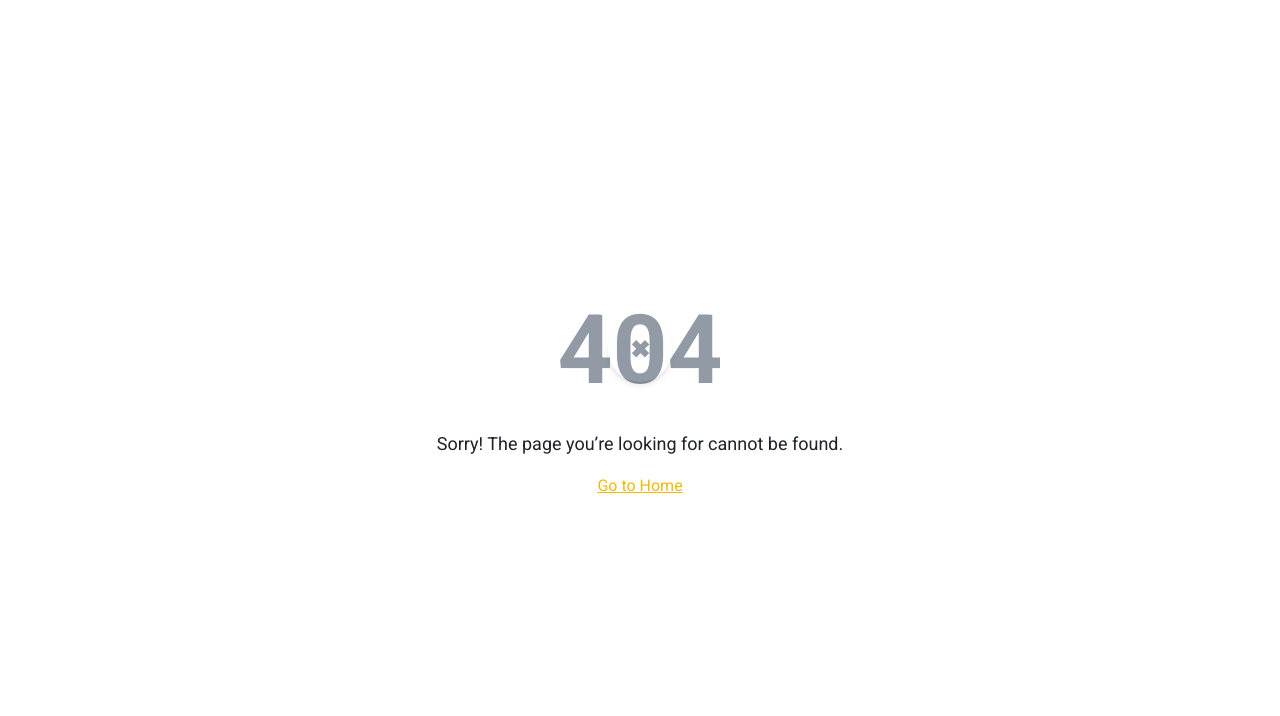
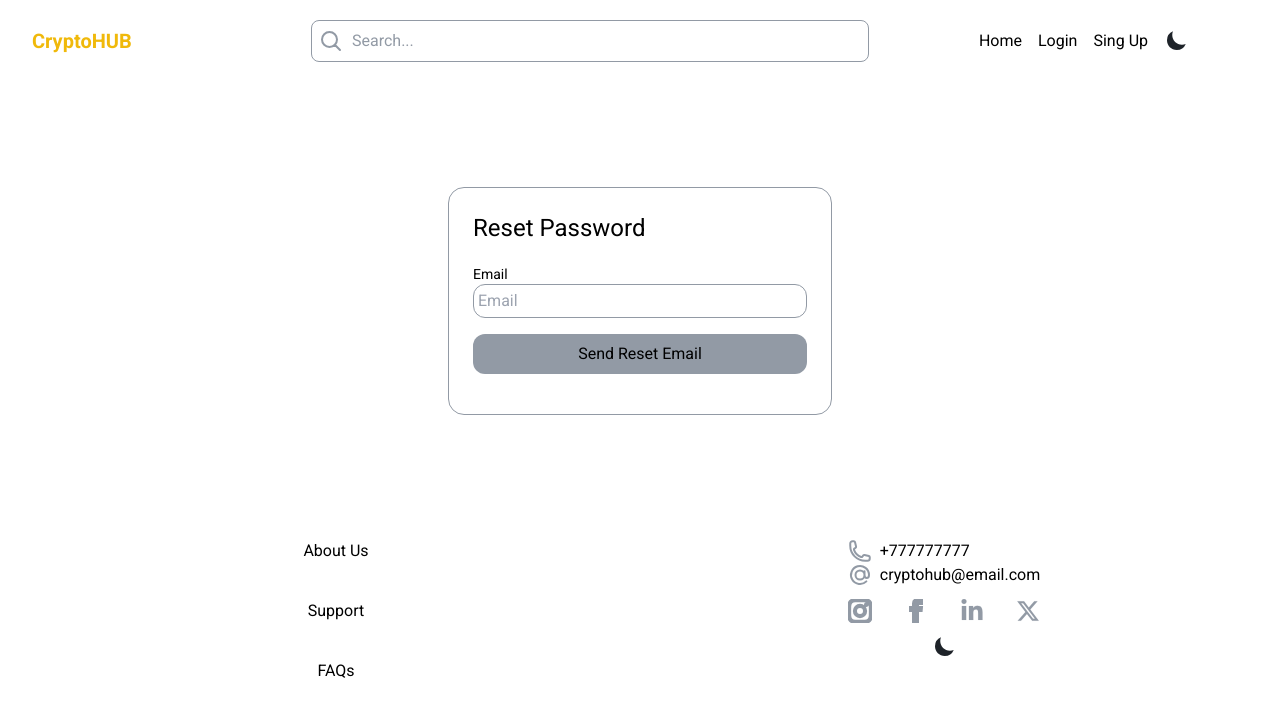
Before and after one commit to AlexMoskalyk/cryptohub, a React (Vite) app: page /reset-password in a window 1280 px wide. Before the commit this address had no page. Shown: the top 716 px of the page. Built offline with nearby package versions, Linux system fonts and the light colour scheme.

Commit message:
add password reset

```diff
--- a/src/App.tsx
+++ b/src/App.tsx
@@ -7,16 +7,17 @@ import RegisterPage from "./pages/RegisterPage";
 import LoginPage from "./pages/LoginPage";
 import NotFoundPage from "./pages/NotFoundPage";
 import PrivateLayout from "./layouts/PrivateLayout";
+import ResetPasswordPage from "./pages/ResetPasswordPage";
 
 function App() {
   return (
     <Routes>
       <Route path="/" element={<PublicLayout />}>
         <Route index element={<HomePage />} />
-        <Route path="user" element={<UserPage />} />
+        <Route path="reset-password" element={<ResetPasswordPage />} />
         <Route path="login" element={<LoginPage />} />
         <Route path="register" element={<RegisterPage />} />
-        <Route path="/user" element={<PrivateLayout />}>
+        <Route path="user" element={<PrivateLayout />}>
           <Route index element={<UserPage />} />
         </Route>
       </Route>
--- a/src/pages/LoginPage.tsx
+++ b/src/pages/LoginPage.tsx
@@ -147,6 +147,12 @@ const LoginPage: React.FC<Props> = () => {
                 Submit
               </button>
               <Link
+                to="/reset-password"
+                className="mb-4 text-sm text-center  underline underline-offset-1 focus:text-accent-color hover:text-accent-color dark:text-dt-text-main dark:focus:text-accent-color dark:hover:text-accent-color"
+              >
+                Have you forgotten your password?
+              </Link>
+              <Link
                 to="/register"
                 className="text-sm text-center  underline underline-offset-1 focus:text-accent-color hover:text-accent-color dark:text-dt-text-main dark:focus:text-accent-color dark:hover:text-accent-color"
               >
--- /dev/null
+++ b/src/pages/ResetPasswordPage.tsx
@@ -0,0 +1,118 @@
+import { Formik, Form, Field, ErrorMessage } from "formik";
+import * as Yup from "yup";
+import { resetPassword } from "../redux/auth/authOperations";
+import useNotification from "../hooks/useNotification";
+import { useEffect, useState } from "react";
+
+interface ResetPasswordValues {
+  email: string;
+}
+
+const ResetPasswordPage = () => {
+  const initialValues = {
+    email: "",
+  };
+
+  const [timer, setTimer] = useState(0);
+  const [isButtonDisabled, setIsButtonDisabled] = useState(false);
+
+  const displayNotification = useNotification();
+
+  const validationSchema = Yup.object().shape({
+    email: Yup.string()
+      .email("Invalid email address")
+      .required("Email is required"),
+  });
+
+  const handleSubmit = async (values: ResetPasswordValues) => {
+    try {
+      await resetPassword(values.email);
+      displayNotification({
+        message: "Email with reset link sent successfully",
+        type: "success",
+      });
+      setIsButtonDisabled(true);
+      setTimer(60);
+    } catch (error) {
+      if (error instanceof Error) {
+        displayNotification({
+          message: error.message,
+          type: "error",
+        });
+      } else {
+        displayNotification({
+          message: "An unknown error occurred",
+          type: "error",
+        });
+      }
+    }
+  };
+
+  useEffect(() => {
+    let intervalId: NodeJS.Timeout | undefined;
+    if (timer === 0) {
+      setIsButtonDisabled(false);
+    }
+    if (isButtonDisabled) {
+      intervalId = setInterval(() => {
+        setTimer((prevTimer) => prevTimer - 1);
+      }, 1000);
+    }
+    return () => {
+      if (intervalId !== undefined) {
+        clearInterval(intervalId);
+      }
+    };
+  }, [isButtonDisabled, timer]);
+
+  return (
+    <div className=" mx-auto w-1/2    rounded-2xl  border  p-6 border-elements-main h-fit md:w-96">
+      <h1 className="text-2xl mb-5 dark:text-dt-text-main">Reset Password</h1>
+      <Formik
+        initialValues={initialValues}
+        validationSchema={validationSchema}
+        onSubmit={handleSubmit}
+      >
+        {({ isValid, dirty }) => (
+          <Form className=" flex flex-col">
+            <div className="mb-4 flex flex-col">
+              <label htmlFor="email" className="text-sm dark:text-dt-text-main">
+                Email
+              </label>
+
+              <Field
+                id="email"
+                name="email"
+                placeholder="Email"
+                className="border rounded-xl border-elements-main  p-1 bg-transparent focus:outline-none focus:ring-2 focus:ring-accent-color focus:border-accent-color dark:text-dt-text-main"
+              />
+              <ErrorMessage
+                name="email"
+                component="div"
+                className="text-negative-color text-sm"
+              />
+            </div>
+            <button
+              disabled={isButtonDisabled || !isValid || !dirty}
+              type="submit"
+              className={`mb-4 p-2 rounded-xl focus:outline-none ${
+                isButtonDisabled || !isValid || !dirty
+                  ? "bg-elements-main cursor-not-allowed"
+                  : "bg-accent-color hover:bg-active-accent-color"
+              }`}
+            >
+              Send Reset Email
+            </button>
+            {isButtonDisabled && (
+              <p className="text-sm text-lt-text-main dark:text-dt-text-main">
+                You can send another email in {timer} seconds.
+              </p>
+            )}
+          </Form>
+        )}
+      </Formik>
+    </div>
+  );
+};
+
+export default ResetPasswordPage;
--- a/src/redux/auth/authOperations.ts
+++ b/src/redux/auth/authOperations.ts
@@ -5,6 +5,7 @@ import {
   signInWithEmailAndPassword,
   signOut,
   User,
+  sendPasswordResetEmail,
 } from "firebase/auth";
 import { auth } from "../../firebase/config.ts";
 import { FirebaseError } from "firebase/app";
@@ -96,3 +97,12 @@ export const logOut = createAsyncThunk<
     return thunkAPI.rejectWithValue(firebaseError);
   }
 });
+
+export const resetPassword = async (email: string): Promise<void> => {
+  try {
+    await sendPasswordResetEmail(auth, email);
+  } catch (error) {
+    const firebaseError = error as FirebaseError;
+    throw firebaseError;
+  }
+};
```
